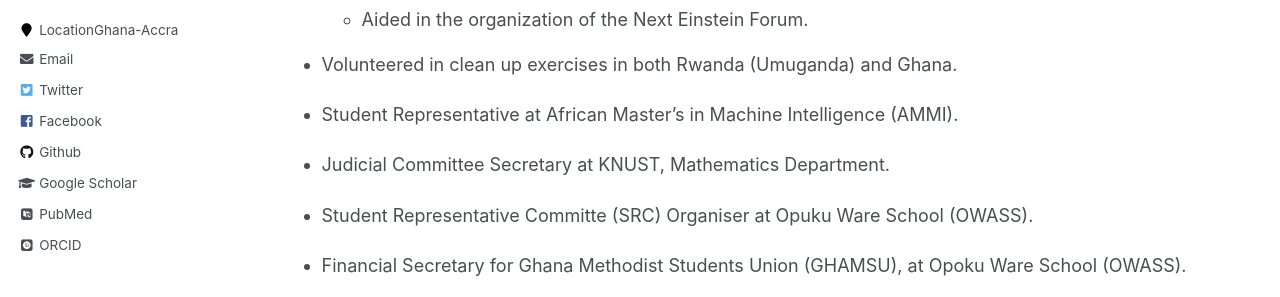
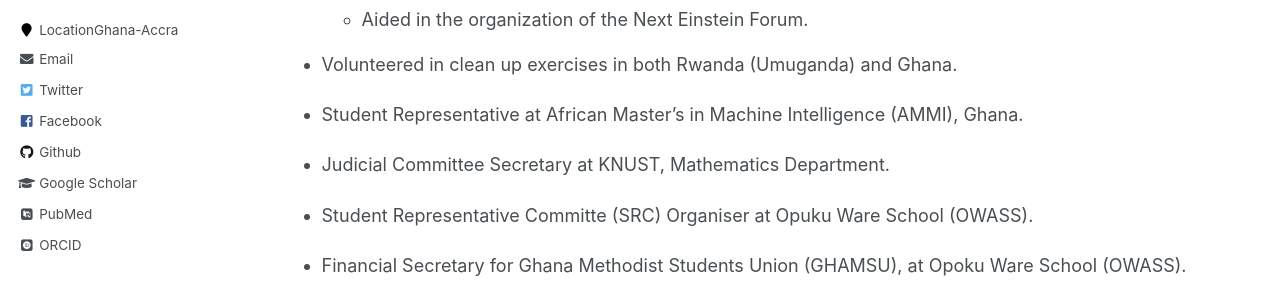
Before and after one commit to EmmanuelOwusu/EmmanuelOwusu.github.io, a Jekyll site: the page built from _pages/cv.md, in a window 1280 px wide and 900 px high, scrolled down 2054 px. Shown: the part 400-697 px from the top of the window. Built offline with Jekyll 4.4.1, drawn with Linux system fonts in a browser that asks for light colours; some web fonts are replaced.

Commit message:
Updated CV
Updated CV

```diff
--- a/_pages/cv.md
+++ b/_pages/cv.md
@@ -78,7 +78,7 @@ Service and leadership
 
 * Volunteered in clean up exercises  in both Rwanda (Umuganda)  and Ghana.
 
-* Student Representative  at African Master's in Machine Intelligence (AMMI).
+* Student Representative  at African Master's in Machine Intelligence (AMMI), Ghana.
 
 * Judicial Committee Secretary at KNUST, Mathematics Department.
 
```
